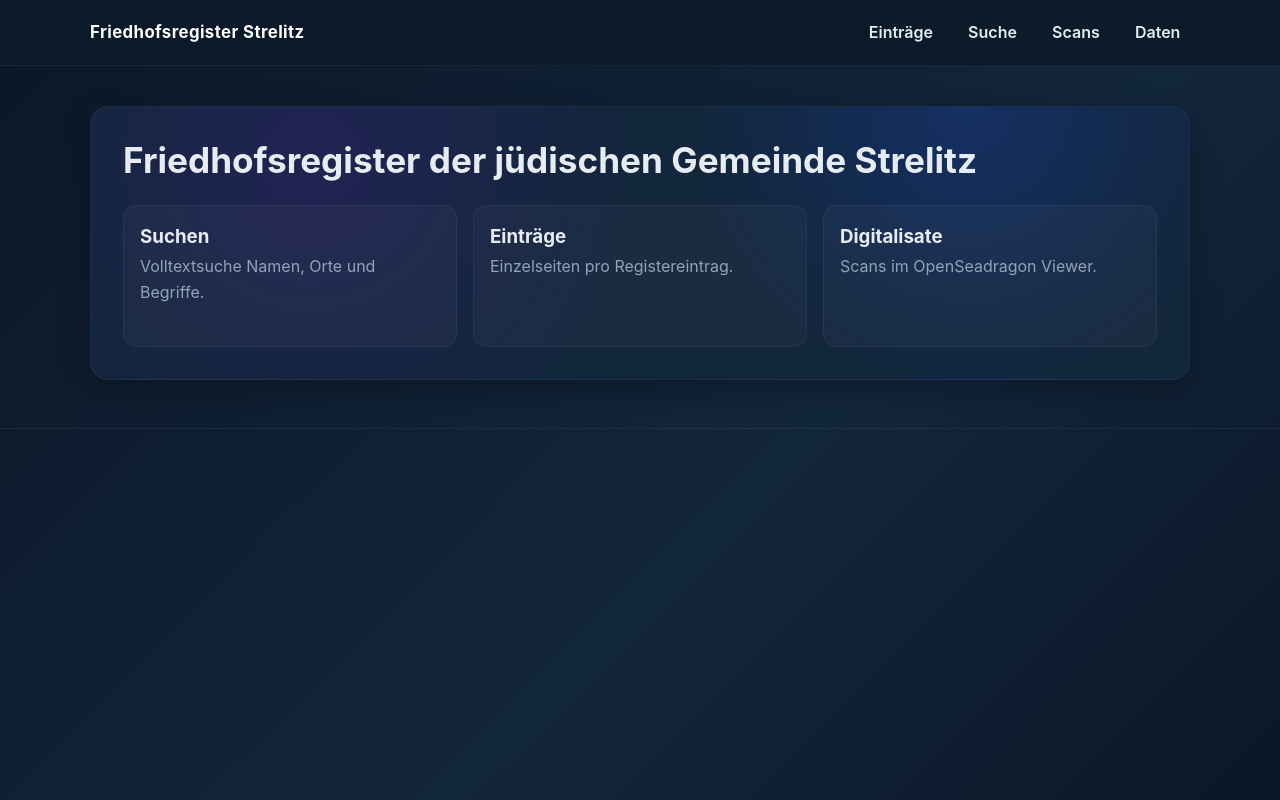
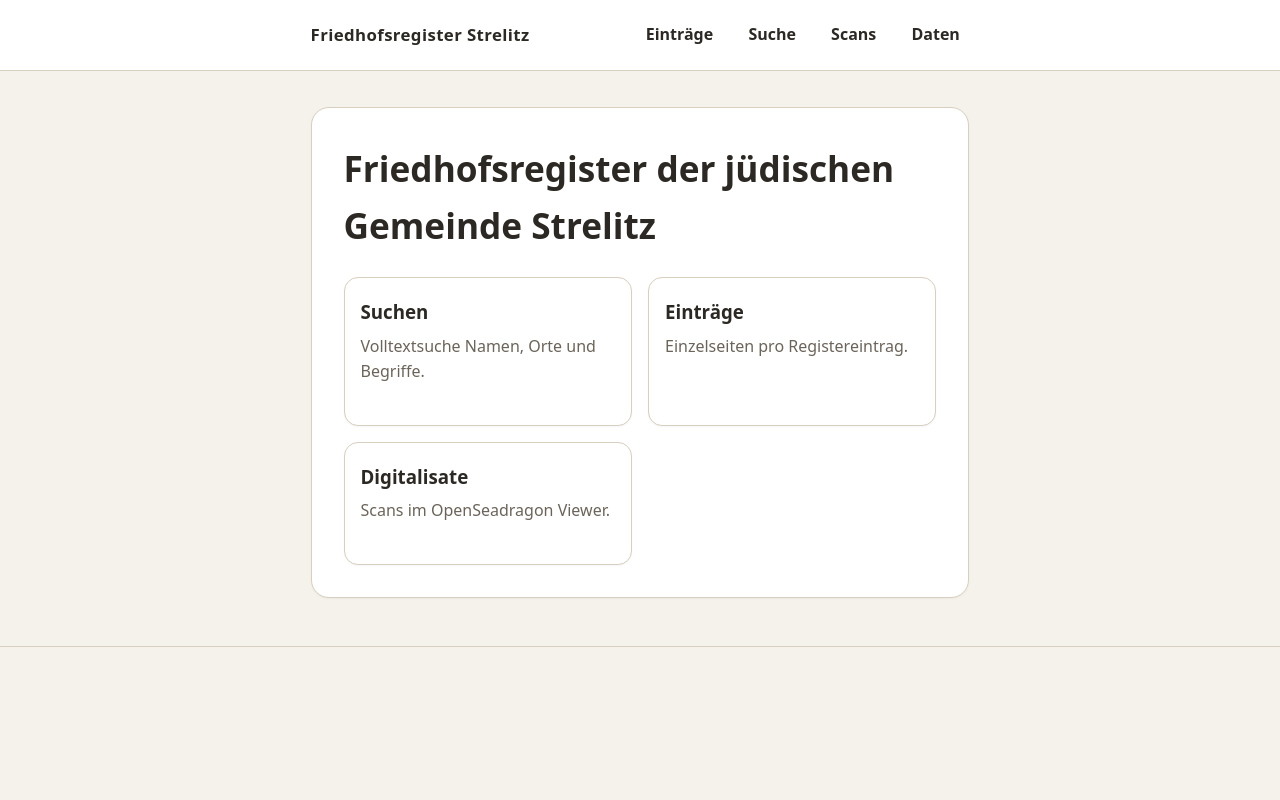
Before and after one commit to sgoettel/strelitz, an Eleventy site: page site/index.html in a window 1280 px wide. Built offline with nearby package versions, Linux system fonts and the light colour scheme; Eleventy itself is replaced by a stand-in of ours; files that its build step writes are made by us from their sources.

Commit message:
Add light archive theme and layout widths (#19)

```diff
--- /dev/null
+++ b/site/assets/css/theme.css
@@ -0,0 +1,152 @@
+:root {
+  --bg: #f5f1eb;
+  --surface: #ffffff;
+  --surface-muted: #faf6f0;
+  --border: #d7cfbf;
+  --text: #2c2924;
+  --muted: #6b645a;
+  --link: #1f4d6b;
+  --link-hover: #16384f;
+  --focus: #9a7b4a;
+}
+
+body {
+  background: var(--bg);
+  color: var(--text);
+  font-family: system-ui, -apple-system, "Segoe UI", sans-serif;
+  line-height: 1.6;
+}
+
+a {
+  color: var(--link);
+}
+
+a:hover {
+  color: var(--link-hover);
+}
+
+a:focus-visible,
+button:focus-visible,
+input:focus-visible,
+select:focus-visible,
+textarea:focus-visible {
+  outline: 2px solid var(--focus);
+  outline-offset: 2px;
+}
+
+.layout--text .container {
+  max-width: 72ch;
+  width: min(72ch, 92vw);
+}
+
+.layout--wide .container {
+  max-width: 1200px;
+  width: min(1200px, 94vw);
+}
+
+.site-header {
+  background: var(--surface);
+  border-bottom: 1px solid var(--border);
+  backdrop-filter: none;
+}
+
+.brand a {
+  color: var(--text);
+}
+
+.site-nav a {
+  color: var(--text);
+  font-weight: 600;
+}
+
+.site-nav a:hover {
+  background: #eee8df;
+}
+
+.site-main {
+  padding: 2.25rem 0 3rem;
+}
+
+.hero {
+  background: var(--surface);
+  border: 1px solid var(--border);
+  box-shadow: 0 1px 2px rgba(0, 0, 0, 0.04);
+}
+
+.hero p {
+  color: var(--muted);
+}
+
+.card {
+  background: var(--surface);
+  border: 1px solid var(--border);
+  box-shadow: 0 1px 2px rgba(0, 0, 0, 0.04);
+  transition: border-color 0.2s ease, box-shadow 0.2s ease;
+}
+
+.card:hover {
+  transform: none;
+  border-color: #c9b99e;
+  box-shadow: 0 2px 6px rgba(0, 0, 0, 0.08);
+}
+
+.card-link {
+  display: block;
+  color: inherit;
+  text-decoration: none;
+}
+
+.card-link:hover {
+  text-decoration: none;
+}
+
+.card p {
+  color: var(--muted);
+}
+
+.section {
+  background: var(--surface);
+  border: 1px solid var(--border);
+}
+
+.button {
+  background: #f2ede5;
+  color: var(--text);
+  border: 1px solid var(--border);
+  font-weight: 600;
+}
+
+.button.secondary {
+  background: transparent;
+  color: var(--text);
+  border-color: var(--border);
+}
+
+.meta,
+.search-result-snippet {
+  color: var(--muted);
+}
+
+.search-result {
+  background: var(--surface);
+  border: 1px solid var(--border);
+}
+
+.scan-viewer {
+  background: var(--surface);
+  border: 1px solid var(--border);
+}
+
+#osd-container {
+  background: var(--surface-muted);
+  border: 1px solid var(--border);
+}
+
+.entry-text {
+  color: var(--text);
+}
+
+.site-footer {
+  border-top: 1px solid var(--border);
+  color: var(--muted);
+}
--- a/site/index.html
+++ b/site/index.html
@@ -5,9 +5,10 @@
   <meta name="viewport" content="width=device-width, initial-scale=1">
   <title>Start | Friedhofsregister Strelitz</title>
   <link rel="stylesheet" href="{{ '/assets/styles.css' | url }}">
+  <link rel="stylesheet" href="{{ '/assets/css/theme.css' | url }}">
   <link rel="icon" href="{{ '/favicon.ico' | url }}">
 </head>
-<body>
+<body class="layout--text">
   <header class="site-header">
     <div class="container header-inner">
       <div class="brand"><a href="{{ '/' | url }}">Friedhofsregister Strelitz</a></div>
@@ -23,18 +24,18 @@
     <section class="hero">
       <h1>Friedhofsregister der jüdischen Gemeinde Strelitz</h1>
       <div class="cta-grid">
-        <div class="card">
+        <a class="card card-link" href="{{ '/search/' | url }}">
           <h3>Suchen</h3>
           <p>Volltextsuche Namen, Orte und Begriffe.</p>
-        </div>
-        <div class="card">
+        </a>
+        <a class="card card-link" href="{{ '/entries/' | url }}">
           <h3>Einträge</h3>
           <p>Einzelseiten pro Registereintrag.</p>
-        </div>
-        <div class="card">
+        </a>
+        <a class="card card-link" href="{{ '/scan/' | url }}">
           <h3>Digitalisate</h3>
           <p>Scans im OpenSeadragon Viewer.</p>
-        </div>
+        </a>
       </div>
     </section>
   </main>
```
Also changed, not shown: site/_includes/layout.html (+10 -1 lines).
